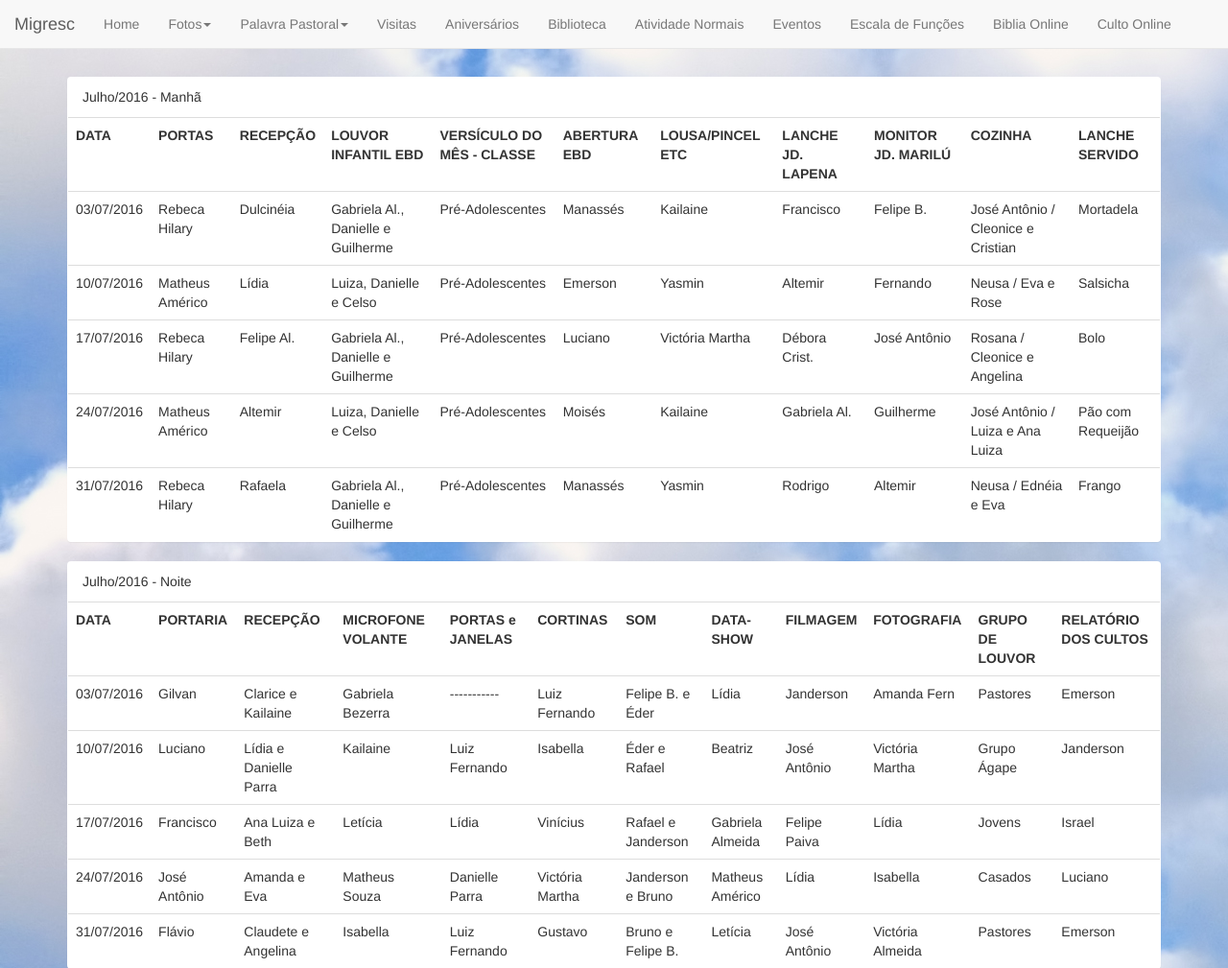
After one commit to Migresc/migresc_site, a PHP site: page /escalaGeral.php in a window 1280 px wide. The commit adds this page. Shown: the top 1009 px of the page at 96% size. Run offline with PHP 8.4, Linux system fonts and the light colour scheme; some libraries are stand-ins or nearby versions.

Commit message:
Criação da página de escala de funções

```diff
--- a/cultoonline.php
+++ b/cultoonline.php
@@ -1,4 +1,5 @@
 <?php include 'header.html';?>
 <div class="embed-responsive embed-responsive-16by9">
 <iframe width="720" height="437" src="http://www.ustream.tv/embed/10565385?v=3&amp;wmode=direct" scrolling="no" frameborder="0" class="embed-responsive-item"style="border: 0px none transparent;">    </iframe>
+</div>
 <?php include 'footer.html';?>
--- /dev/null
+++ b/escalaGeral.php
@@ -0,0 +1,184 @@
+<?php include 'header.html';?>
+<div class="panel panel-inf">
+    <!-- Default panel contents -->
+    <div class="panel-heading">Julho/2016 - Manhã</div>
+
+    <div class="table-responsive">
+    <!-- Table -->
+        <table class="table">
+            <tr>
+                <th>DATA</th>
+                <th>PORTAS</th>
+                <th>RECEPÇÃO</th>
+                <th>LOUVOR INFANTIL EBD</th>
+                <th>VERSÍCULO DO MÊS - CLASSE</th>
+                <th>ABERTURA EBD</th>
+                <th>LOUSA/PINCEL ETC</th>
+                <th>LANCHE JD. LAPENA</th>
+                <th>MONITOR JD. MARILÚ</th>
+                <th>COZINHA</th>
+                <th>LANCHE SERVIDO</th>
+            </tr>
+            <tr>
+                <td>03/07/2016</td>
+                <td>Rebeca Hilary</td>
+                <td>Dulcinéia</td>
+                <td>Gabriela Al., Danielle e Guilherme</td>
+                <td>Pré-Adolescentes</td>
+                <td>Manassés</td>
+                <td>Kailaine</td>
+                <td>Francisco</td>
+                <td>Felipe B.</td>
+                <td>José Antônio / Cleonice e Cristian</td>
+                <td>Mortadela</td>
+            </tr>
+            <tr>
+                <td>10/07/2016</td>
+                <td>Matheus Américo</td>
+                <td>Lídia</td>
+                <td>Luiza, Danielle e Celso</td>
+                <td>Pré-Adolescentes</td>
+                <td>Emerson</td>
+                <td>Yasmin</td>
+                <td>Altemir</td>
+                <td>Fernando</td>
+                <td>Neusa / Eva e Rose</td>
+                <td>Salsicha</td>
+            </tr>
+            <tr>
+                <td>17/07/2016</td>
+                <td>Rebeca Hilary</td>
+                <td>Felipe Al.</td>
+                <td>Gabriela Al., Danielle e Guilherme</td>
+                <td>Pré-Adolescentes</td>
+                <td>Luciano</td>
+                <td>Victória Martha</td>
+                <td>Débora Crist.</td>
+                <td>José Antônio</td>
+                <td>Rosana / Cleonice e Angelina</td>
+                <td>Bolo</td>
+            </tr>
+            <tr>
+                <td>24/07/2016</td>
+                <td>Matheus Américo</td>
+                <td>Altemir</td>
+                <td>Luiza, Danielle e Celso</td>
+                <td>Pré-Adolescentes</td>
+                <td>Moisés</td>
+                <td>Kailaine</td>
+                <td>Gabriela Al.</td>
+                <td>Guilherme</td>
+                <td>José Antônio / Luiza e Ana Luiza</td>
+                <td>Pão com Requeijão</td>
+            </tr>
+            <tr>
+                <td>31/07/2016</td>
+                <td>Rebeca Hilary</td>
+                <td>Rafaela</td>
+                <td>Gabriela Al., Danielle e Guilherme</td>
+                <td>Pré-Adolescentes</td>
+                <td>Manassés</td>
+                <td>Yasmin</td>
+                <td>Rodrigo</td>
+                <td>Altemir</td>
+                <td>Neusa / Ednéia e Eva</td>
+                <td>Frango</td>
+            </tr>
+        </table>
+    </div>
+</div>
+</p>
+<div class="panel panel-inf">
+    <div class="panel-heading">Julho/2016 - Noite</div>
+
+    <div class="table-responsive">
+        <!-- Table -->
+        <table class="table">
+            <tr>
+                <th>DATA</th>
+                <th>PORTARIA</th>
+                <th>RECEPÇÃO</th>
+                <th>MICROFONE VOLANTE</th>
+                <th>PORTAS e JANELAS</th>
+                <th>CORTINAS</th>
+                <th>SOM </th>
+                <th>DATA-SHOW</th>
+                <th>FILMAGEM</th>
+                <th>FOTOGRAFIA</th>
+                <th>GRUPO DE LOUVOR</th>
+                <th>RELATÓRIO DOS CULTOS</th>
+            </tr>
+            <tr>
+                <td>03/07/2016</td>
+                <td>Gilvan</td>
+                <td>Clarice e Kailaine</td>
+                <td>Gabriela Bezerra</td>
+                <td>-----------</td>
+                <td>Luiz Fernando</td>
+                <td>Felipe B. e Éder</td>
+                <td>Lídia</td>
+                <td>Janderson</td>
+                <td>Amanda Fern</td>
+                <td>Pastores</td>
+                <td>Emerson</td>
+            </tr>
+            <tr>
+                <td>10/07/2016</td>
+                <td>Luciano</td>
+                <td>Lídia e Danielle Parra</td>
+                <td>Kailaine</td>
+                <td>Luiz Fernando</td>
+                <td>Isabella</td>
+                <td>Éder e Rafael</td>
+                <td>Beatriz</td>
+                <td>José Antônio</td>
+                <td>Victória Martha</td>
+                <td>Grupo Ágape</td>
+                <td>Janderson</td>
+            </tr>
+            <tr>
+                <td>17/07/2016</td>
+                <td>Francisco</td>
+                <td>Ana Luiza e Beth</td>
+                <td>Letícia</td>
+                <td>Lídia</td>
+                <td>Vinícius</td>
+                <td>Rafael e Janderson</td>
+                <td>Gabriela Almeida</td>
+                <td>Felipe Paiva</td>
+                <td>Lídia</td>
+                <td>Jovens</td>
+                <td>Israel</td>
+            </tr>
+            <tr>
+                <td>24/07/2016</td>
+                <td>José Antônio</td>
+                <td>Amanda e Eva</td>
+                <td>Matheus Souza</td>
+                <td>Danielle Parra</td>
+                <td>Victória  Martha</td>
+                <td>Janderson e Bruno</td>
+                <td>Matheus Américo</td>
+                <td>Lídia</td>
+                <td>Isabella</td>
+                <td>Casados</td>
+                <td>Luciano</td>
+            </tr>
+            <tr>
+                <td>31/07/2016</td>
+                <td>Flávio</td>
+                <td>Claudete e Angelina</td>
+                <td>Isabella</td>
+                <td>Luiz Fernando</td>
+                <td>Gustavo</td>
+                <td>Bruno e Felipe B.</td>
+                <td>Letícia</td>
+                <td>José Antônio</td>
+                <td>Victória Almeida</td>
+                <td>Pastores</td>
+                <td>Emerson</td>
+            </tr>
+        </table>
+    </div>
+</div>
+<?php include 'footer.html';?>
--- a/footer.html
+++ b/footer.html
@@ -48,7 +48,7 @@
     </div>
 </div>
 
-
+</div>
 </div>
 </body>
 </html>
--- a/header.html
+++ b/header.html
@@ -6,22 +6,13 @@
     <meta charset="utf-8">
     <meta http-equiv="X-UA-Compatible" content="IE=edge">
     <meta name="viewport" content="width=device-width, initial-scale=1">
-    <!-- The above 3 meta tags *must* come first in the head; any other head content must come *after* these tags -->
     <title>Migresc</title>
-
-    <!-- Bootstrap core CSS -->
-    <link href="./bootstrap-3.3.5-dist/css/bootstrap.min.css"
-          rel="stylesheet">
+    <link href="./bootstrap-3.3.5-dist/css/bootstrap.min.css" rel="stylesheet">
+    <link rel="icon" type="image/png" href="./favicon.ico">
+    <link rel="stylesheet" type="text/css" media="all" href="./jGallery/css/font-awesome.min.css"/>
+    <link rel="stylesheet" type="text/css" media="all" href="./jGallery/css/jgallery.min.css?v=1.5.5"/>
     <script src="https://ajax.googleapis.com/ajax/libs/jquery/2.1.4/jquery.min.js"></script>
     <script src="./bootstrap-3.3.5-dist/js/bootstrap.min.js" type="text/javascript"></script>
-    <!-- Custom styles for this template -->
-    <link
-            href="http://getbootstrap.com/examples/starter-template/starter-template.css"
-            rel="stylesheet">
-    <!-- Gallery -->
-    <link rel="stylesheet" type="text/css" media="all" href="./jGallery/css/font-awesome.min.css"/>
-    <link rel="stylesheet" type="text/css" media="all" href="./jGallery/css/jgallery.min.css?v=1.5.5"/>
-    <link rel="icon" type="image/png" href="./favicon.ico">
     <script type="text/javascript" src="./jGallery/js/touchswipe.min.js"></script>
     <script type="text/javascript" src="./jGallery/js/jgallery.min.js?v=1.5.5"></script>
 </head>
@@ -70,14 +61,12 @@
                 <li><a href="./biblioteca.php">Biblioteca</a></li>
                 <li><a href="./atividadesNormais.php">Atividade Normais</a></li>
                 <li><a href="./eventos.php">Eventos</a></li>
+                <li><a href="./escalaGeral.php">Escala de Funções</a></li>
                 <li><a href="https://www.bibliaonline.com.br" target="_blank">Biblia Online</a></li>
                 <li><a href="./cultoonline.php">Culto Online</a></li>
-                <li><a href="http://herevel.com/" target="_blank">Herevel</a></li>
             </ul>
         </div>
     </div>
 </nav>
 <div class='container'>
-    <p>
-
-    <p>
+    <div style="padding-top: 80px">
--- a/index.php
+++ b/index.php
@@ -4,7 +4,7 @@
         <h3 class="panel-title">Seja bem vindo!</h3>
     </div>
     <div class="panel-body">
-        <h3>Já deu uma olhada nas <a href="./fotos-retiro.php"> fotos</a> do retiro?</h3>
+        <h3>Já deu uma olhada nas <a href="./escalaGeral.php"> escala de funções</a> do mês de Julho?</h3>
     </div>
 </div>
 <?php include 'footer.html';?>
```
